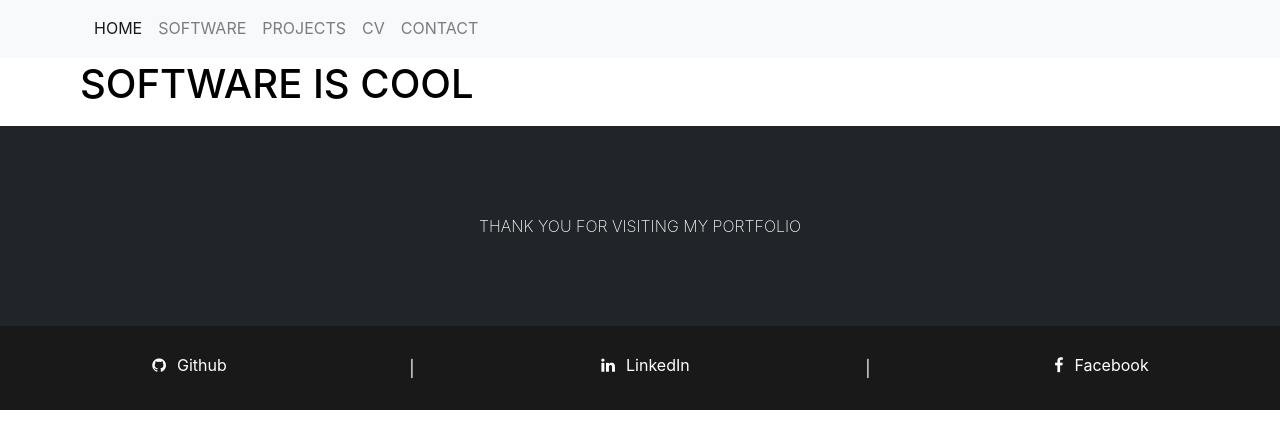
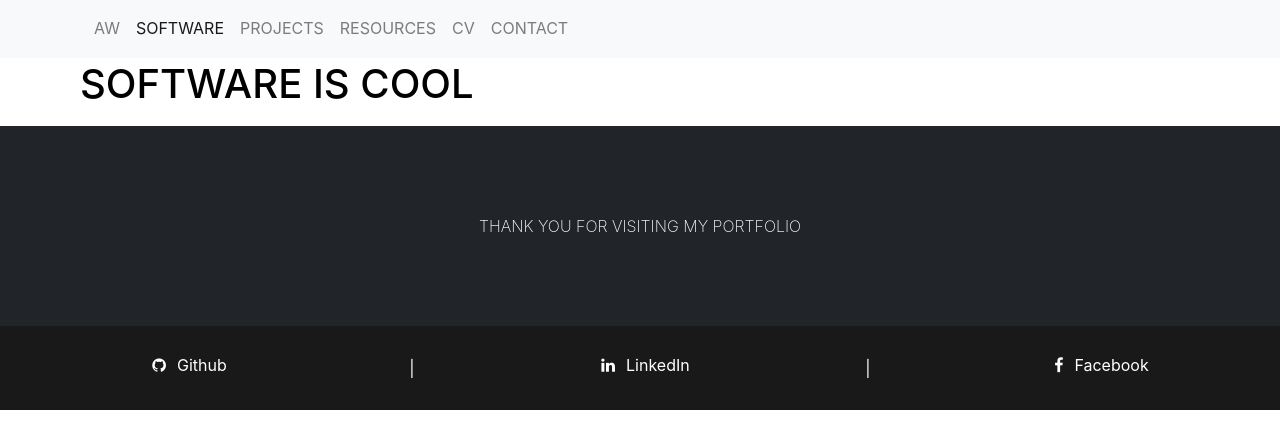
Before and after one commit to anders-wiggers/My-website, a Next.js app: page /software in a window 1280 px wide. Shown: the top 448 px of the page. Built offline with nearby package versions, Linux system fonts and the light colour scheme.

Commit message:
front page looking nice

```diff
--- a/components/Layout/Layout.js
+++ b/components/Layout/Layout.js
@@ -5,7 +5,7 @@ import Footer from '../footer/Footer';
 const Layout = (props) => (
 	<div style={body}>
 		<Head>
-			<title>Anders Wiggers</title>
+			<title>{props.title}</title>
 			<link
 				rel="stylesheet"
 				href="https://stackpath.bootstrapcdn.com/bootstrap/4.3.1/css/bootstrap.min.css"
@@ -24,7 +24,7 @@ const Layout = (props) => (
 				href="https://cdnjs.cloudflare.com/ajax/libs/font-awesome/4.7.0/css/font-awesome.min.css"
 			/>
 		</Head>
-		<Navbar />
+		<Navbar menu={props.menu} />
 		<div className="container" style={defualtPadding}>
 			{props.children}
 		</div>
--- a/components/Navbar.js
+++ b/components/Navbar.js
@@ -1,38 +1,87 @@
 import Link from 'next/link';
+import react, { Component } from 'react';
 
-const Navbar = () => (
-	<div class="navbar fixed-top navbar-expand-sm bg-light navbar-light" style={page}>
-		<nav class="navbar fixed-top navbar-expand-sm bg-light navbar-light container">
-			<ul class="navbar-nav">
-				<li class="nav-item active">
+class Navbar extends Component {
+	constructor(props) {
+		super(props);
+		this.state = {
+			aw: 'nav-item',
+			soft: 'nav-item',
+			pro: 'nav-item',
+			cv: 'nav-item',
+			contact: 'nav-item'
+		};
+	}
+
+	componentDidMount() {
+		if (this.props.menu === 'aw') {
+			this.setState({
+				aw: ' active'
+			});
+		}
+		if (this.props.menu === 'soft') {
+			this.setState({
+				soft: ' active'
+			});
+		}
+		if (this.props.menu === 'pro') {
+			this.setState({
+				pro: ' active'
+			});
+		}
+		if (this.props.menu === 'cv') {
+			this.setState({
+				cv: ' active'
+			});
+		}
+		if (this.props.menu === 'contact') {
+			this.setState({
+				contact: ' active'
+			});
+		}
+	}
+
+	render() {
+		return (
+			<div className="navbar fixed-top navbar-expand-sm bg-light navbar-light" style={page}>
+				<nav className="navbar fixed-top navbar-expand-sm bg-light navbar-light container">
+					<ul className="navbar-nav">
+						<li className={this.state.aw}>
 							<Link href="/">
-						<a class="nav-link">HOME</a>
+								<a className="nav-link">AW</a>
 							</Link>
 						</li>
-				<li class="nav-item">
+						<li className={this.state.soft}>
 							<Link href="/software">
-						<a class="nav-link">SOFTWARE</a>
+								<a className="nav-link">SOFTWARE</a>
 							</Link>
 						</li>
-				<li class="nav-item">
+						<li className={this.state.pro}>
 							<Link href="/projects">
-						<a class="nav-link">PROJECTS</a>
+								<a className="nav-link">PROJECTS</a>
 							</Link>
 						</li>
-				<li class="nav-item">
+						<li className={this.state.contact}>
 							<Link href="/contact">
-						<a class="nav-link">CV</a>
+								<a className="nav-link">RESOURCES</a>
 							</Link>
 						</li>
-				<li class="nav-item">
+						<li className={this.state.cv}>
 							<Link href="/contact">
-						<a class="nav-link">CONTACT</a>
+								<a className="nav-link">CV</a>
+							</Link>
+						</li>
+						<li className={this.state.contact}>
+							<Link href="/contact">
+								<a className="nav-link">CONTACT</a>
 							</Link>
 						</li>
 					</ul>
 				</nav>
 			</div>
 		);
+	}
+}
 
 export default Navbar;
 
--- a/pages/index.js
+++ b/pages/index.js
@@ -4,7 +4,7 @@ import Appdev from '../components/Frontpage/Appdev.js';
 import Webdev from '../components/Frontpage/Webdev.js';
 
 const Index = () => (
-	<Layout>
+	<Layout title="Anders Wiggers" menu="aw">
 		<Entry />
 		<Appdev />
 		<Webdev />
--- a/pages/software.js
+++ b/pages/software.js
@@ -1,7 +1,7 @@
 import Layout from '../components/Layout/Layout.js';
 
 const Software = () => (
-	<Layout>
+	<Layout title="Software" menu="soft">
 		<div>
 			<h1>SOFTWARE IS COOL</h1>
 		</div>
```
Also changed, not shown: components/Frontpage/Appdev.js (+1 -13 lines), components/Frontpage/Webdev.js (+88 -2 lines). Lines whose indentation alone changed are shown as unchanged.
